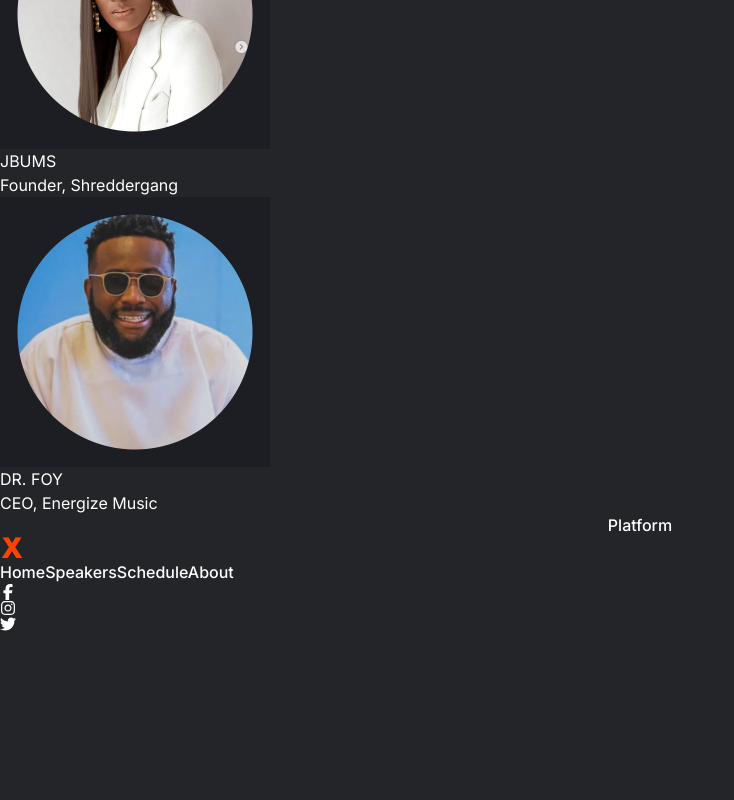
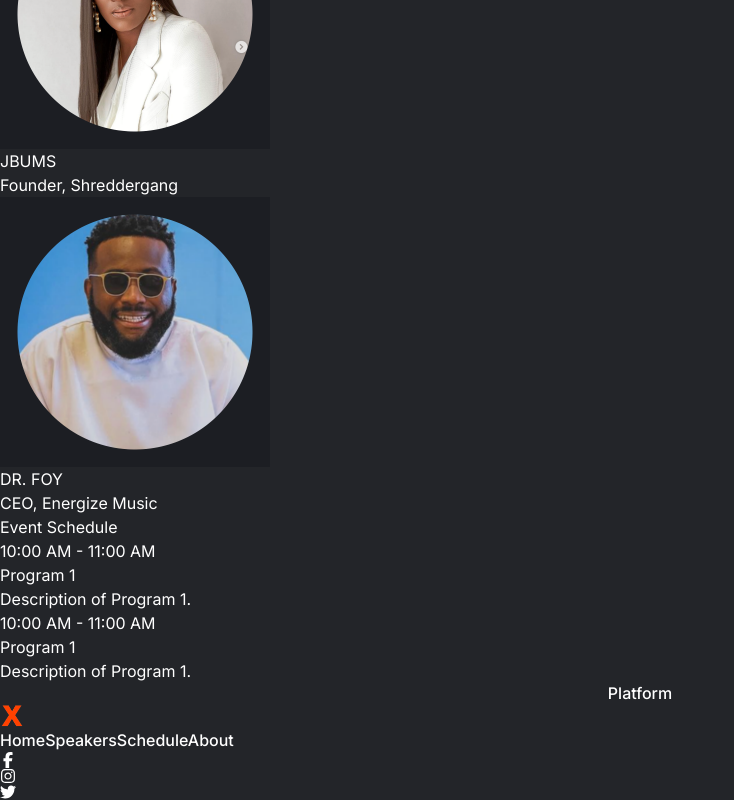
Before and after one commit to mzoyinda/PlatformX, a Next.js app: page / in a window 1280 px wide. Shown: the part 1324-2124 px from the top of the page, without its empty margins (0-734 px from the left). Before the commit the page ends 1956 px from the top, so only its background shows below. Built offline with nearby package versions, Linux system fonts and the light colour scheme.

Commit message:
event template added

```diff
--- a/src/app/page.jsx
+++ b/src/app/page.jsx
@@ -7,14 +7,14 @@ import Speaker from "@/components/Speaker";
 
 export default function Home() {
   return (
-<main class="w-full md:flex flex-col justify-center items-center">
-<div className="w-full max-w-[1800px]">
-  <Header/>
-  <About/>
-  <Speaker/>
-{/* <EventSchedule/> */}
-  <Footer/>
-</div>
- </main>
+    <main class="w-full md:flex flex-col justify-center items-center">
+      <div className="w-full max-w-[1800px]">
+        <Header />
+        <About />
+        <Speaker />
+        <EventSchedule />
+        <Footer />
+      </div>
+    </main>
   );
 }
--- a/src/components/About.jsx
+++ b/src/components/About.jsx
@@ -3,8 +3,8 @@ import React from "react";
 
 const About = () => {
   return (
-    <section className="bg-[#1C1E23] h-auto md:min-h-[600px] flex flex-col justify-start py-16 items-center bg-cover bg-no-repeat">
-      <div className="flex flex-col lg:flex-row">
+    <section className="bg-[#1C1E23] w-full h-auto md:min-h-[600px] flex flex-col justify-start py-16 items-center bg-cover bg-no-repeat">
+      <div className="flex flex-col lg:flex-row max-w-[1200px]">
       <h3 className="mb-10 font-semibold tracking-wide leading-[55px] self-center text-5xl lg:w-[30vw] mb[-5px] ">About <br/>  <span className="flex">Platform
         <Image
             width={40}
--- a/src/components/EventSchedule.jsx
+++ b/src/components/EventSchedule.jsx
@@ -6,15 +6,24 @@ const EventSchedule = () => {
       <div className="w-[150px] mb-4 h-[3px] bg-[#fa3f01]" />
       <h3 className="text-3xl mb[-5px] ">Event Schedule</h3>
       <div className="gallery mt-12 md:mt-24 flex flex-wrap justify-center md:flex-row md:items-center">
-        {/* <h2>Coming Soon...</h2> */}
+        <div className="container mx-auto px-4">
+      <div className="flex w-full justify-center items-center flex-col gap-8">
 
-        <div className="container mx-auto px-4 py-8">
-      {/* <h2 className="text-3xl font-bold text-center mb-8">Event Schedule</h2> */}
-      <div className="flex flex-col gap-8">
-        <div className="program bg-white rounded-lg shadow-md p-6">
-          <h3 className="text-lg font-bold mb-2">Program 1</h3>
-          <p className="text-gray-600 mb-4">Time: 10:00 AM - 11:00 AM</p>
+
+        <div className="program px-4 sm:px-16 py-4 w-[80vw] max-w-[1000px] lg:w-[60vw] text-black flex col-reverse flex-col sm:flex-row sm:justify-between sm:items-center bg-white rounded-lg shadow-md">
+          <p className="text-gray-600 font-bold mb-2">10:00 AM - 11:00 AM</p>
+          <div>
+          <h3 className="text-lg mb-4">Program 1 </h3>
           <p className="text-gray-800">Description of Program 1.</p>
+          </div>
+        </div>
+
+        <div className="program px-4 sm:px-16 py-4 w-[80vw] max-w-[1000px] lg:w-[60vw] text-black flex col-reverse flex-col sm:flex-row sm:justify-between sm:items-center bg-white rounded-lg shadow-md">
+          <p className="text-gray-600 font-bold mb-2">10:00 AM - 11:00 AM</p>
+          <div>
+          <h3 className="text-lg mb-4">Program 1 </h3>
+          <p className="text-gray-800">Description of Program 1.</p>
+          </div>
         </div>
 
       </div>
```
